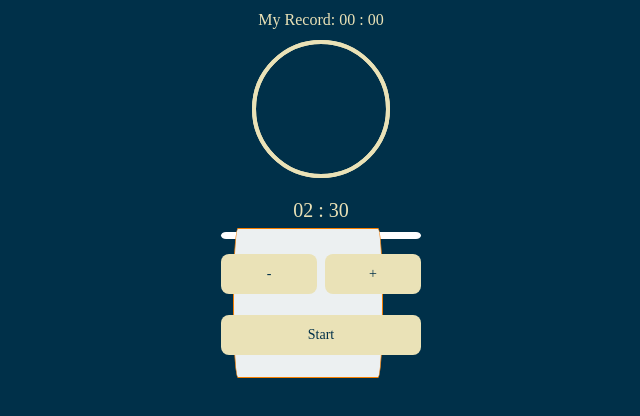
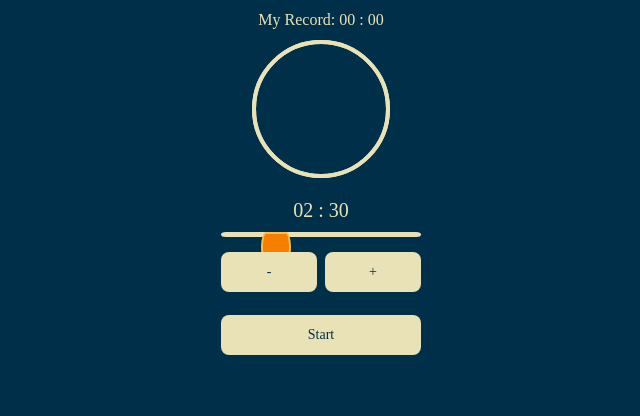
Before and after one commit to terminatorec/planc-minimal-app, a React (Create React App) app: page / in a window 1280 px wide. Shown: the top 416 px of the page, without its empty margins (319-959 px from the left). Built offline with nearby package versions, Linux system fonts and the light colour scheme.

Commit message:
second commit - fix crossbrowser

```diff
--- a/src/App.css
+++ b/src/App.css
@@ -37,19 +37,18 @@ input[type="range"] {
 }
 input[type="range"]::-webkit-slider-runnable-track {
     border-radius: 10px/100%;
-    height: 7px;
+    height: 5px;
     /* border: 1px solid rgb(247, 127, 0); */
-    background-color: #fff;
+    background-color: rgb(234, 226, 183);
 }
 input[type="range"]::-webkit-slider-thumb {
-    background: #ecf0f1;
-    border: 1px solid rgb(247, 127, 0);
+    background: rgb(247, 127, 0);
+    border: 2px solid rgb(252, 191, 73);
     border-radius: 10px/100%;
     cursor: pointer;
-    width: 150px;
-    height: 150px;
+    width: 30px;
+    height: 30px;
     -webkit-appearance: none;
-    margin-top: -4px;
 }
 
 input[type="range"]::-moz-range-track {
```
